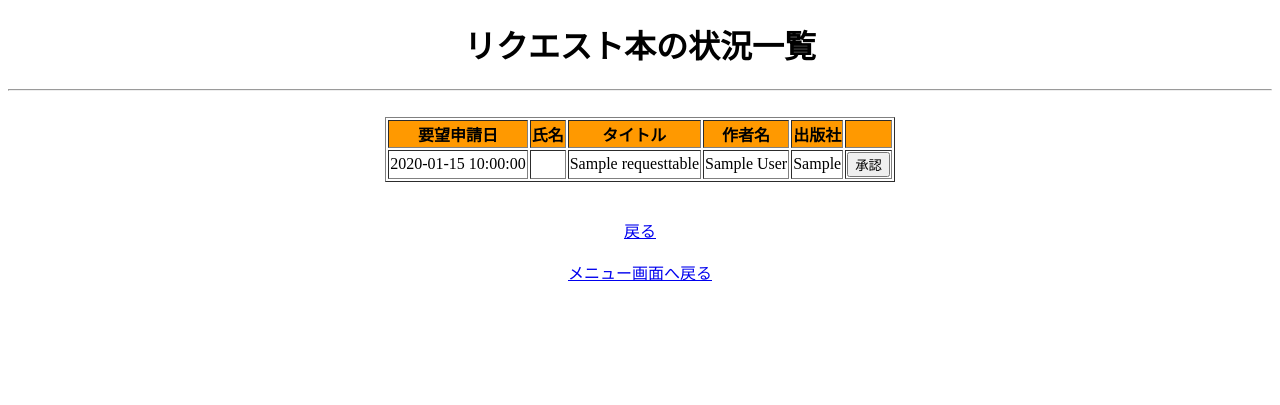
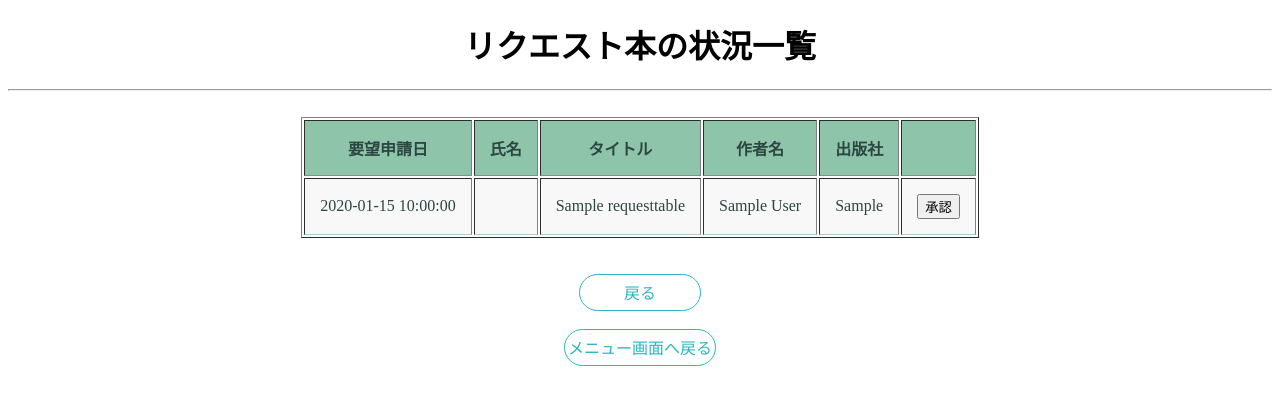
Before and after one commit to kenbeginner2018/alpha2018, a Java web app: page /requestList in a window 1280 px wide. Shown: the top 405 px of the page. Run offline with Tomcat 11, a stand-in JSP engine, Linux system fonts and the light colour scheme; the visitor is signed in with stand-in values (Sample User, id 1); tables that the repository leaves empty or names only in its code hold one stand-in row (values such as "Sample post").

Commit message:
JSP＿渕野

```diff
--- a/alpha_ap2018/WebContent/RequestList.jsp
+++ b/alpha_ap2018/WebContent/RequestList.jsp
@@ -11,8 +11,68 @@
 div{
 	text-align: center;
 }
-th{
-	background-color:#FF9900;
+.link_button {
+  display: block;
+  text-decoration: none;
+  height:35px;
+  width: 120px;
+  line-height: 37px;
+  color: #2bb6c1;
+  border:solid 1px #2bb6c1;
+  border-radius: 20px;
+  -webkit-transition: 0.3s;
+  -moz-transition: 0.3s;
+  -o-transition: 0.3s;
+  -ms-transition: 0.3s;
+  transition: 0.3s;
+  margin-left: auto;
+  margin-right: auto;
+}
+.link_button:hover{
+  background: #2bb6c1;
+  color: #fff;
+}
+.linkmenu_button {
+  display: block;
+  text-decoration: none;
+  height:35px;
+  width: 150px;
+  line-height: 37px;
+  color: #2bb6c1;
+  border:solid 1px #2bb6c1;
+  border-radius: 20px;
+  -webkit-transition: 0.3s;
+  -moz-transition: 0.3s;
+  -o-transition: 0.3s;
+  -ms-transition: 0.3s;
+  transition: 0.3s;
+  margin-left: auto;
+  margin-right: auto;
+}
+.linkmenu_button:hover{
+  background: #2bb6c1;
+  color: #fff;
+}
+a:visited {
+  color:#2c4641;
+}
+#table th,#table td {
+  padding: 15px;
+}
+#table tr {
+  background: #F8F8F8;
+}
+#table tr:first-child {
+  background: #8DC4AA;
+}
+
+#table th {;
+  color: #2c4641;
+  border-bottom: solid 1px #759786;
+}
+#table td {
+  color: #2c4641;
+  border-bottom: solid 1px #A7D2BE;
 }
 </style>
 <title>大学の図書管理システム</title>
@@ -27,7 +87,7 @@ th{
 
 <c:choose>
 	<c:when test="${requestScope.requestList.size() >= 1}">
-		<table border="1" align="center">
+		<table id="table" border="1" align="center">
 			<tr>
 				<th>要望申請日</th>
 				<th>氏名</th>
@@ -61,10 +121,9 @@ th{
 </c:choose>
 <br />
 <br />
-	<a href="requestList">戻る</a>
+	<a class="link_button" href="requestList">戻る</a>
 <br />
-<br />
-	<a href="admin">メニュー画面へ戻る</a>
+	<a class="linkmenu_button" href="admin">メニュー画面へ戻る</a>
 </div>
 </body>
 </html>
```
Also changed, not shown: alpha_ap2018/WebContent/Reserve.jsp (+65 -6 lines).
